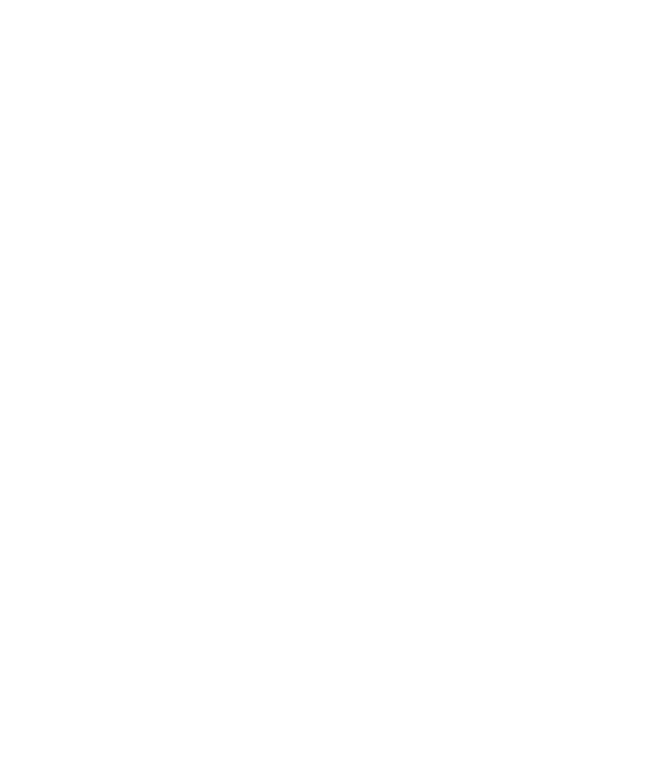
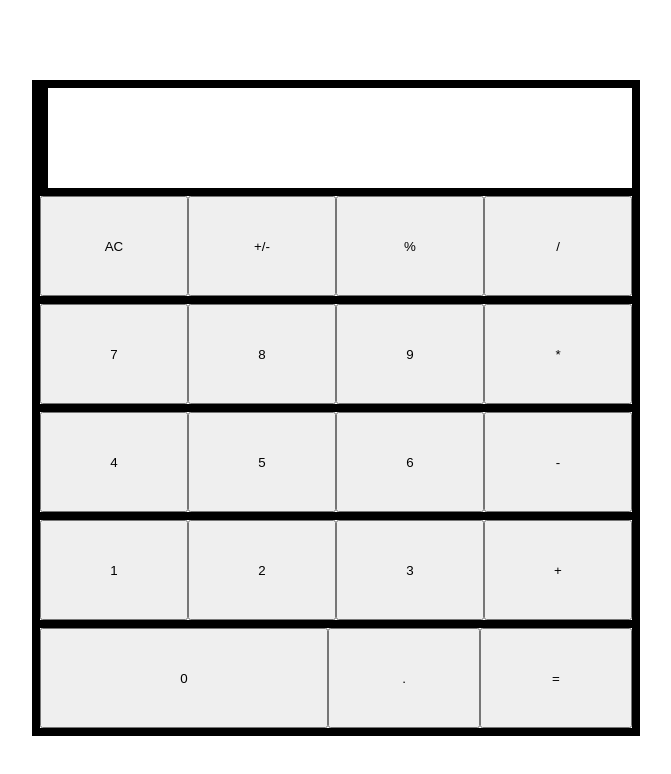
Before and after one commit to HereIsSee/Simple-calculator-js, a plain HTML site: page index.html in a window 1280 px wide. Shown: the whole page, without its empty margins (304-975 px from the left). Drawn offline with Linux system fonts and the light colour scheme.

Commit message:
Add calculator frame, result window and buttons

```diff
--- a/index.html
+++ b/index.html
@@ -6,8 +6,48 @@
         <link rel="stylesheet" href="style.css">
     </head>
     <body>
+        <div id="Container">
+            <div id="Calculator">
+                <div class="line">
+                    <div id="CalculationDisplay">
 
-        <div id="Container"></div>
+                    </div>
+                </div>
+                <div class="line">
+                    <button class="calcButton" id="AC">AC</button>
+                    <button class="calcButton" id="changeSign">+/-</button>
+                    <button class="calcButton" id="procent">%</button>
+                    <button class="calcButton" id="divide">/</button>
+                </div>
+                <div class="line">
+                    <button class="calcButton" id="seven">7</button>
+                    <button class="calcButton" id="eight">8</button>
+                    <button class="calcButton" id="nine">9</button>
+                    <button class="calcButton" id="multiply">*</button>
+                </div>
+                <div class="line">
+                    <button class="calcButton" id="four">4</button>
+                    <button class="calcButton" id="five">5</button>
+                    <button class="calcButton" id="six">6</button>
+                    <button class="calcButton" id="minus">-</button>
+                </div>
+                <div class="line">
+                    <button class="calcButton" id="one">1</button>
+                    <button class="calcButton" id="two">2</button>
+                    <button class="calcButton" id="three">3</button>
+                    <button class="calcButton" id="plus">+</button>
+                </div>
+                <div class="line lastLine">
+                    <button class="calcButton" id="zero">0</button>
+                    <button class="calcButton" id="dot">.</button>
+                    <button class="calcButton" id="equals">=</button>
+                </div>
+                <div id="Buttons">
+
+                </div>
+            </div>
+        </div>
+
 
         <script src="script.js"></script>
     </body>
--- a/script.js
+++ b/script.js
@@ -0,0 +1,5 @@
+const container = document.querySelector("#Container");
+
+function CreateCalculator(){
+
+}
--- a/style.css
+++ b/style.css
@@ -0,0 +1,39 @@
+#Container{
+    display: flex;
+    justify-content: center;
+    align-items: center;
+    height: 100vh;
+}
+
+#Calculator {
+    display: flex;
+    flex-direction: column;
+
+    text-align: center;
+    border-style: solid;
+    border-width: 4px;
+
+    width: 600px;
+    /* height: 200px; */
+}
+
+.line, #CalculationDisplay {
+    display: flex;
+    height: 100px;
+    border-style: solid;
+    border-width: 4px;
+}
+
+.calcButton {
+    width: 100%;
+    flex-grow: 1;
+    flex-basis: 0;
+}
+/* .calcButton {
+    border-radius: 8px;
+    font-size: 40px;
+} */
+#zero {
+    flex-grow: 2;
+    flex-basis: 0;
+}
```
